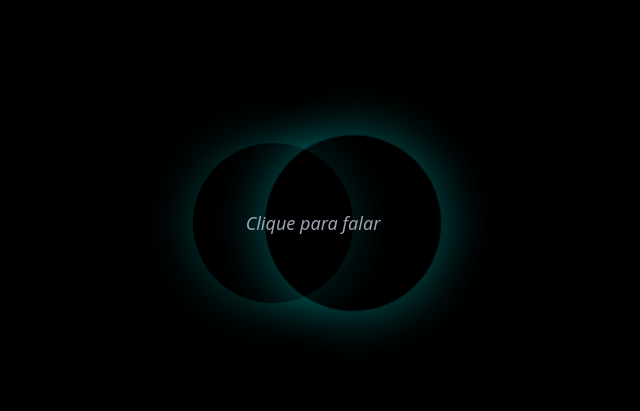
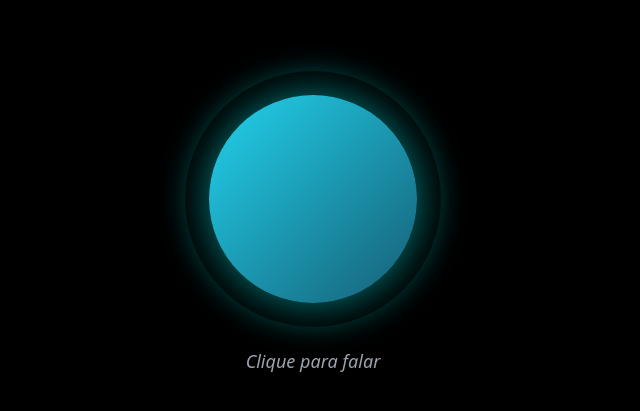
Before and after one commit to riquelima/IAVoiceAsisstance, a React (Vite) app: page / in a window 1280 px wide. Shown: the part 177-588 px from the top of the page, without its empty margins (327-967 px from the left). Built offline with nearby package versions, Linux system fonts and the light colour scheme.

Commit message:
Add files via upload

```diff
--- a/App.tsx
+++ b/App.tsx
@@ -192,7 +192,7 @@ const App: React.FC = () => {
     };
 
     recognition.onresult = (event: SpeechRecognitionEvent) => {
-      // Rebuild the transcript from scratch each time for robustness, especially on mobile.
+      // Rebuild the transcript from scratch each time for robustness.
       let final_transcript = '';
       let interim_transcript = '';
       for (let i = 0; i < event.results.length; ++i) {
@@ -203,8 +203,10 @@ const App: React.FC = () => {
         }
       }
 
-      lastTranscriptRef.current = final_transcript.trim();
-      setStatusText((final_transcript + interim_transcript).trim() || "Ouvindo...");
+      // Always save the most complete transcript available to ensure the webhook is fired.
+      const full_transcript = (final_transcript + interim_transcript).trim();
+      lastTranscriptRef.current = full_transcript;
+      setStatusText(full_transcript || "Ouvindo...");
 
 
       // Reset the silence timeout every time new audio is received.
@@ -298,49 +300,65 @@ const App: React.FC = () => {
     };
   }, []);
 
-  const getCircleClasses = () => {
-    const base = "absolute w-40 h-40 rounded-full bg-black/30";
-    const shadowIdle = "shadow-[0_0_50px_rgba(0,255,255,0.4)]";
-    const shadowListening = "shadow-[0_0_70px_rgba(0,255,255,0.9)]";
-    const shadowPlaying = "shadow-[0_0_60px_rgba(0,255,255,0.7)]";
-    const shadowError = "shadow-[0_0_60px_rgba(255,0,0,0.8)]";
+  const getOrbClasses = () => {
+    const base = "w-52 h-52 rounded-full flex items-center justify-center transition-all duration-300";
+    const shadowIdle = "shadow-[0_0_40px_rgba(0,255,255,0.5)]";
+    const shadowListening = "shadow-[0_0_50px_#00ffff]";
+    const shadowPlaying = "shadow-[0_0_50px_rgba(255,0,255,0.6)]";
+    const shadowProcessing = "shadow-[0_0_50px_#00ffff]";
+    const shadowError = "shadow-[0_0_50px_rgba(255,0,0,0.7)]";
 
     switch(status) {
         case AssistantStatus.LISTENING:
-            return `${base} animation-vibrate ${shadowListening}`;
+            return `${base} bg-gradient-to-br from-cyan-200 to-teal-600 ${shadowListening}`;
         case AssistantStatus.PROCESSING:
-            return `${base} animation-pulse-fast ${shadowIdle}`;
+             return `${base} bg-gradient-to-br from-cyan-300 to-teal-700 ${shadowProcessing}`;
         case AssistantStatus.PLAYING:
-            return `${base} animation-glow-cyan ${shadowPlaying}`;
+            return `${base} bg-gradient-to-br from-fuchsia-500 to-purple-900 ${shadowPlaying}`;
         case AssistantStatus.ERROR:
-            return `${base} animation-glow-red ${shadowError}`;
+            return `${base} bg-gradient-to-br from-red-500 to-red-900 ${shadowError}`;
         case AssistantStatus.IDLE:
         default:
-            return `${base} animation-pulse ${shadowIdle}`;
+            return `${base} bg-gradient-to-br from-cyan-400 to-cyan-800 ${shadowIdle}`;
     }
-  }
+  };
+
+  const getRingClasses = () => {
+      const base = "absolute w-64 h-64 rounded-full pointer-events-none";
+      const shadowIdle = "shadow-[0_0_30px_rgba(0,255,255,0.3)]";
+      const shadowListening = "shadow-[0_0_40px_rgba(0,255,255,0.7)]";
+      const shadowProcessing = "shadow-[0_0_50px_rgba(0,255,255,0.5)]";
+
+      switch(status) {
+          case AssistantStatus.LISTENING:
+              return `${base} animation-vibrate ${shadowListening}`;
+          case AssistantStatus.PROCESSING:
+              return `${base} animation-pulse-fast ${shadowProcessing}`;
+          case AssistantStatus.PLAYING:
+              return `${base} animation-glow-fuchsia`;
+          case AssistantStatus.ERROR:
+              return `${base} animation-glow-red`;
+          case AssistantStatus.IDLE:
+          default:
+              return `${base} animation-pulse ${shadowIdle}`;
+      }
+  };
 
   const isClickable = status === AssistantStatus.IDLE || status === AssistantStatus.ERROR || status === AssistantStatus.LISTENING;
 
   return (
     <main className="bg-black text-white font-sans flex flex-col justify-center items-center h-screen m-0 overflow-hidden">
         <div
-            className={`relative w-60 h-40 flex items-center justify-center ${isClickable ? 'cursor-pointer' : 'cursor-default'}`}
+            className={`relative w-64 h-64 flex items-center justify-center ${isClickable ? 'cursor-pointer' : 'cursor-default'}`}
             onClick={isClickable ? handleOrbClick : undefined}
             title={isClickable ? "Clique para falar com a IA" : ""}
             aria-live="polite"
         >
-            <div
-                className={getCircleClasses()}
-                style={{ left: 0, top: 0, animationDelay: '0s' }}
-            ></div>
-            <div
-                className={getCircleClasses()}
-                style={{ right: 0, top: 0, animationDelay: '-1s' }}
-            ></div>
-            <div className="absolute text-lg text-gray-400 font-light italic pointer-events-none text-center px-4">
-                {statusText}
-            </div>
+            <div className={getRingClasses()}></div>
+            <div className={getOrbClasses()}></div>
+        </div>
+        <div className="mt-5 text-lg text-gray-400 font-light italic text-center px-4">
+            {statusText}
         </div>
       <audio ref={beepAudioRef} src="https://actions.google.com/sounds/v1/household/scanner_beep.ogg" preload="auto"></audio>
       <audio ref={responseAudioRef} preload="auto"></audio>
--- a/index.html
+++ b/index.html
@@ -21,9 +21,9 @@
       50% { transform: scale(1.15); }
       100% { transform: scale(1.05); }
     }
-    @keyframes glow-cyan {
-      from { box-shadow: 0 0 40px #00ffff88; }
-      to { box-shadow: 0 0 60px #00ffff; }
+    @keyframes glow-fuchsia {
+        from { box-shadow: 0 0 40px #ff00ff88; }
+        to { box-shadow: 0 0 60px #ff00ffcc; }
     }
     @keyframes glow-red {
       from { box-shadow: 0 0 40px #ff000088; }
@@ -38,8 +38,8 @@
     .animation-vibrate {
       animation: vibrate 0.4s infinite;
     }
-    .animation-glow-cyan {
-      animation: glow-cyan 1.5s ease-in-out infinite alternate;
+    .animation-glow-fuchsia {
+        animation: glow-fuchsia 1s ease-in-out infinite alternate;
     }
     .animation-glow-red {
       animation: glow-red 1.2s ease-in-out infinite alternate;
```
